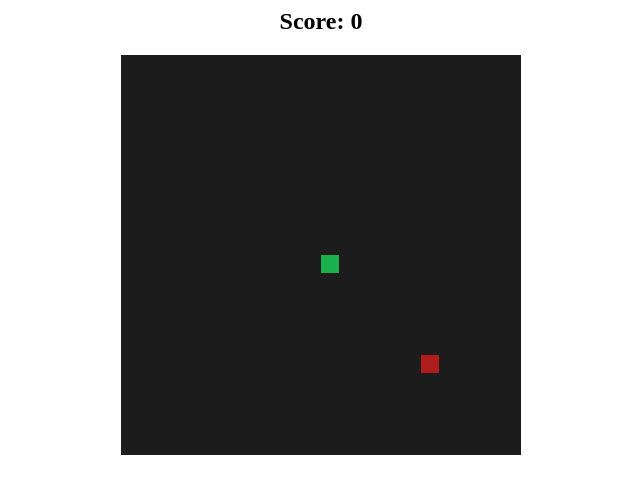
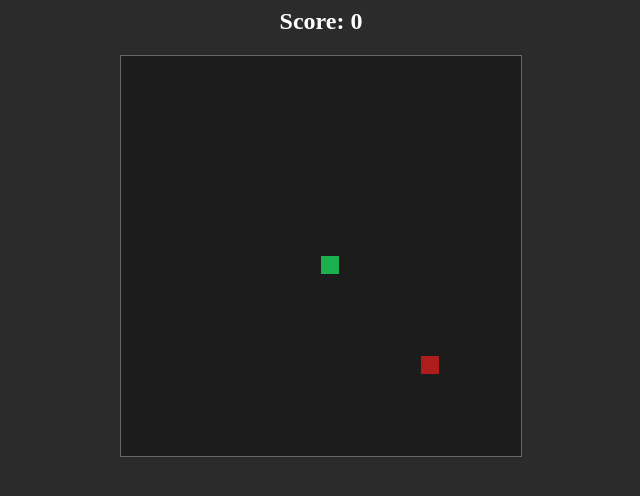
Before and after one commit to PiotrFijalkowski/snake, a plain HTML site: page index.html in a window 1280 px wide. Shown: the whole page, without its empty margins (319-959 px from the left). Drawn offline with Linux system fonts and the light colour scheme.

Commit message:
add styles  snake v.1.3

```diff
--- a/index.html
+++ b/index.html
@@ -1,7 +1,9 @@
-<center>
-    <h2>Score: <span id="Score"></span> <br></h2>
-<canvas id="gc" width="400" height="400"></canvas>
-</center>
+<body style="background-color: #2b2b2b; color: white;">
+    <center>
+        <h2>Score: <span id="Score"></span> <br></h2>
+    <canvas id="gc" width="400" height="400" style="border: 1px solid #686868"></canvas>
+    </center>
+</body>
 
 <script>
 window.onload=function() {
@@ -18,7 +20,7 @@ gs=tc=20;
 ax=ay=15;
 xv=yv=0;
 trail=[];
-tail = 1;
+tail = 5;
 function game() {
     px+=xv;
     py+=yv;
@@ -41,7 +43,7 @@ function game() {
     for(var i=0;i<trail.length;i++) {
         ctx.fillRect(trail[i].x*gs,trail[i].y*gs,gs-2,gs-2);
         if(trail[i].x==px && trail[i].y==py) {
-            tail = 1;
+            tail = 5;
             score.innerHTML = 0;
         }
     }
@@ -51,7 +53,7 @@ function game() {
     }
     if (ax==px && ay==py) {
         tail++;
-        score.innerHTML = this.tail-1;
+        score.innerHTML = this.tail-5;
         ax=Math.floor(Math.random()*tc);
         ay=Math.floor(Math.random()*tc);
     }
```
